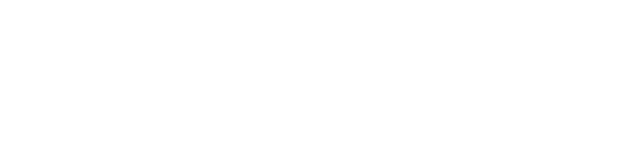
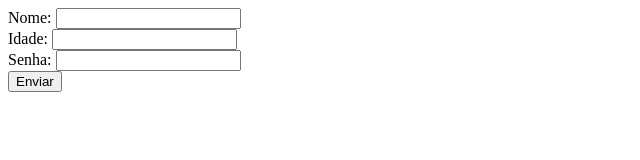
Before and after one commit to rafaelbrittodev/Trainning_MTZ, a plain HTML site: page HTML_I_Basic_Concepts/index.html in a window 1280 px wide. Shown: the whole page, without its empty margins (0-640 px from the left). Drawn offline with Linux system fonts and the light colour scheme.

Commit message:
<updade>v3.15.12.2023

```diff
--- a/HTML_I_Basic_Concepts/index.html
+++ b/HTML_I_Basic_Concepts/index.html
@@ -3,9 +3,14 @@
 <head>
     <meta charset="UTF-8">
     <meta name="viewport" content="width=device-width, initial-scale=1.0">
-    <title>Document</title>
+    <title>Formulário de Cadastro</title>
 </head>
 <body>
-
+    <form name="signup" onsubmit="alert('Enviei o formulário');" method="POST" action="#">
+        Nome: <input type="text" name="name" /><br>
+        Idade: <input type="number" name="age" /><br>
+        Senha: <input type="password" name="password" /><br>
+        <button type="submit">Enviar</button>
+    </form>
 </body>
 </html>
```
